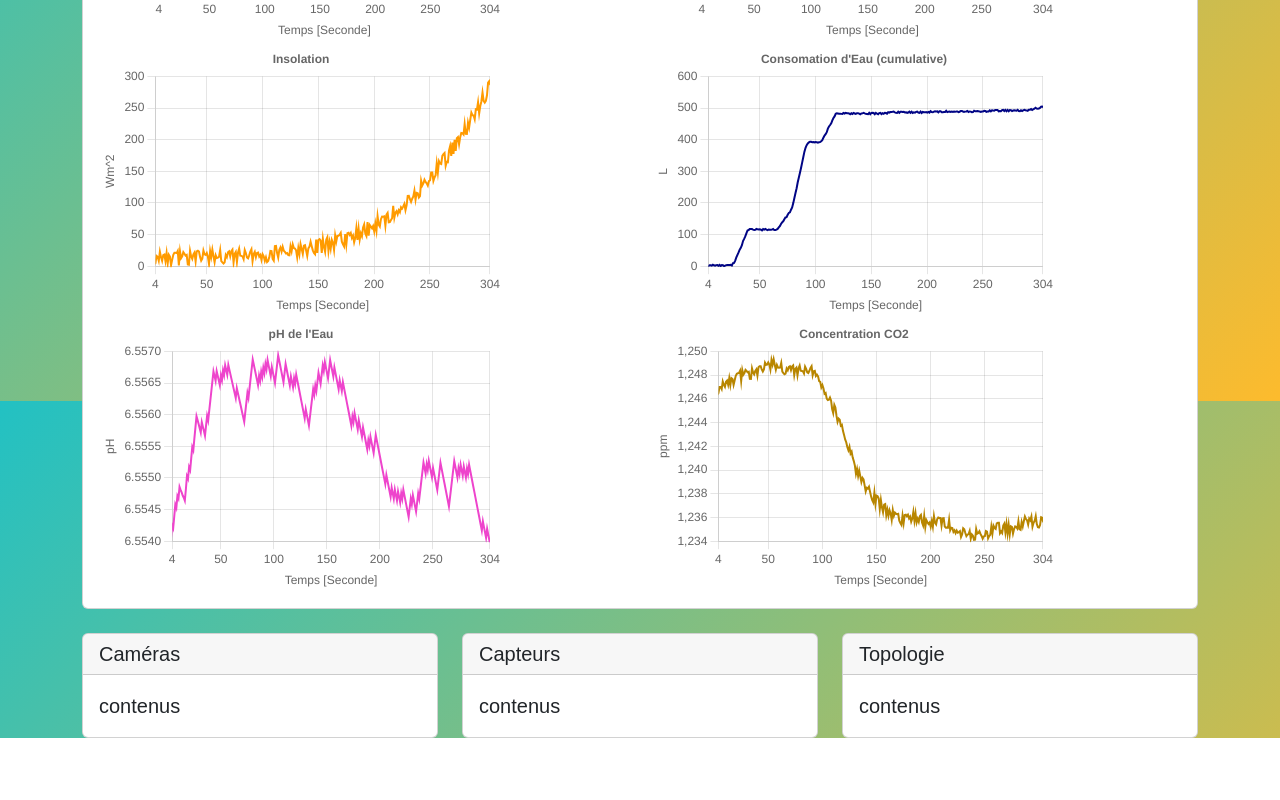
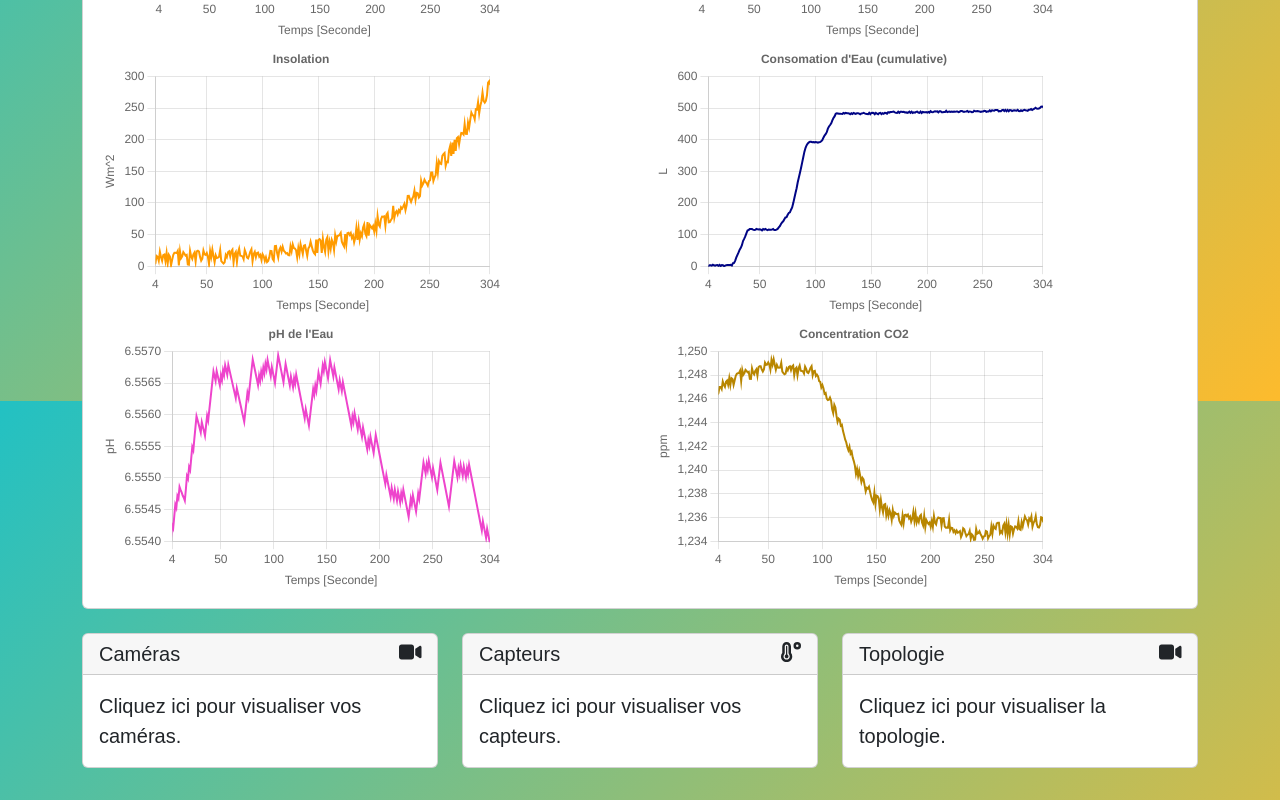
Before and after one commit to renaudlesperance/inf6405_projet, a React (Create React App) app: page /Dashboard/1 in a window 1280 px wide. Shown: the part 417-1217 px from the top of the page. Before the commit the page ends 1155 px from the top, so only its background shows below. Built offline with nearby package versions, Linux system fonts and the light colour scheme.

Commit message:
Add instructions for sensor page

```diff
--- a/src/components/dashboard/Dashboard.js
+++ b/src/components/dashboard/Dashboard.js
@@ -1,6 +1,8 @@
 import {useNavigate,useParams} from 'react-router-dom'
 import {Card, Row, Col, ButtonGroup, Button ,ToggleButtonGroup,ToggleButton} from 'react-bootstrap'
 import Data from "../../data/data.json";
+import { faTemperatureHigh, faVideo } from '@fortawesome/free-solid-svg-icons'
+import { FontAwesomeIcon } from '@fortawesome/react-fontawesome';
 
 import React, { useState,useEffect } from 'react';
 import {
@@ -18,7 +20,6 @@ import styles from './Dashboard.module.css';
 import BackButton from '../backButton/BackButton';
 import ClickableContainer from '../clickableContainer/ClickableContainer';
 import CustomContainer from '../customContainer/CustomContainer';
-var testcount = 1
 
 ChartJS.register(
   CategoryScale,
@@ -171,9 +172,12 @@ function StatCard () {
 function CamerasCard () {
   return (
     <Card>
-      <Card.Header as="h5">Caméras</Card.Header>
+      <Card.Header as="h5" className={styles.colContainer}>
+        <span>Caméras</span>
+        <FontAwesomeIcon icon={faVideo} />
+      </Card.Header>
       <Card.Body>
-        contenus
+        Cliquez ici pour visualiser vos caméras.
       </Card.Body>
     </Card>
   );
@@ -182,9 +186,12 @@ function CamerasCard () {
 function SensorsCard () {
   return (
     <Card>
-      <Card.Header as="h5">Capteurs</Card.Header>
+      <Card.Header as="h5" className={styles.colContainer}>
+        <span>Capteurs</span>
+        <FontAwesomeIcon icon={faTemperatureHigh} />
+      </Card.Header>
       <Card.Body>
-        contenus
+        Cliquez ici pour visualiser vos capteurs.
       </Card.Body>
     </Card>
   );
@@ -193,9 +200,12 @@ function SensorsCard () {
 function TopologyCard () {
   return (
     <Card>
-      <Card.Header as="h5">Topologie</Card.Header>
+      <Card.Header as="h5" className={styles.colContainer}>
+        <span>Topologie</span>
+        <FontAwesomeIcon icon={faVideo} />
+      </Card.Header>
       <Card.Body>
-        contenus
+        Cliquez ici pour visualiser la topologie.
       </Card.Body>
     </Card>
   );
@@ -218,17 +228,17 @@ function Dashboard() {
           </Row>
         </div>
         <Row>
-          <Col>
+          <Col className={styles.marginBottom}>
             <ClickableContainer onClick={() => navigate(`/Cameras/${id}`)}>
               <CamerasCard/>
             </ClickableContainer>
            </Col>
-          <Col>
+          <Col className={styles.marginBottom}>
             <ClickableContainer onClick={() => navigate(`/Sensors/${id}`)}>
               <SensorsCard/>
             </ClickableContainer>
           </Col>
-          <Col>
+          <Col className={styles.marginBottom}>
             <ClickableContainer onClick={() => navigate(`/Topology/${id}`)}>
               <TopologyCard/>
             </ClickableContainer>
--- a/src/components/dashboard/Dashboard.module.css
+++ b/src/components/dashboard/Dashboard.module.css
@@ -15,3 +15,12 @@
   justify-content: space-between;
   align-items: center;
 }
+
+.marginBottom {
+  margin-bottom: 32px;
+}
+
+.colContainer {
+  display: flex;
+  justify-content: space-between;
+}
--- a/src/components/sensors/Sensors.js
+++ b/src/components/sensors/Sensors.js
@@ -120,6 +120,21 @@ function Sensors() {
                   <IconAndLabel icon={faLaptopCode} value={selectedSensor.mac} />
                   <IconAndLabel icon={faWaveSquare} value={modelesWithRef.filter(elt => elt.modele === selectedSensor.modele)[0].freq} />
                 </div>
+                <div>
+                  {selectedSensor.type === 'Humidité' && (
+                    <p>METTRE GRAPH humidité</p>
+                  )}
+                  {selectedSensor.type === 'Luminosité' && (
+                    <p>METTRE GRAPH Luminosité</p>
+                  )}
+                  {selectedSensor.type === 'pH' && (
+                    <p>METTRE GRAPH pH</p>
+                  )}
+                  {selectedSensor.type === 'CO2' && (
+                    <p>METTRE GRAPH CO2</p>
+                  )}
+                  {/* TODO : METTRE LE GRAPH AVEC TEMPS DE VIE JUSTE A COTE */}
+                </div>
               </div>
             )}
           </Col>
```
